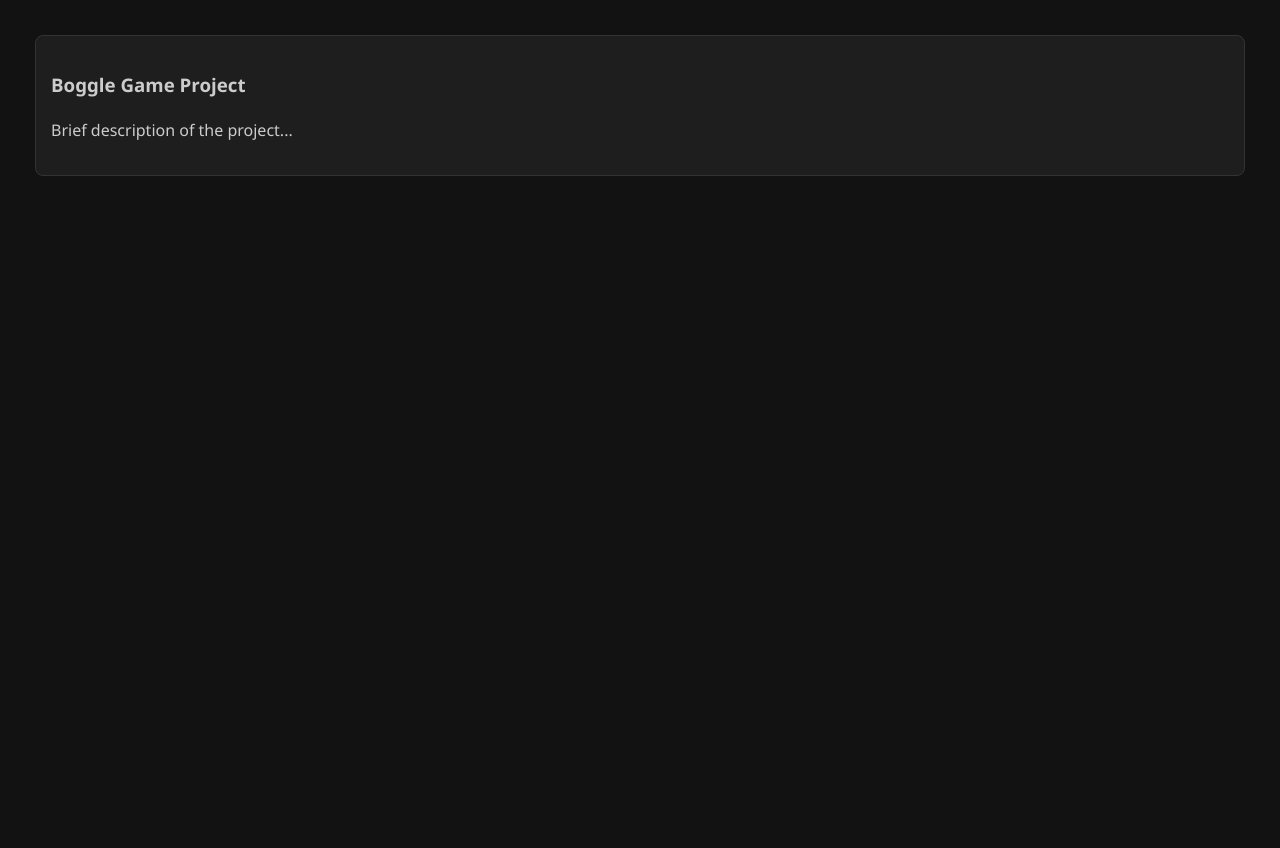
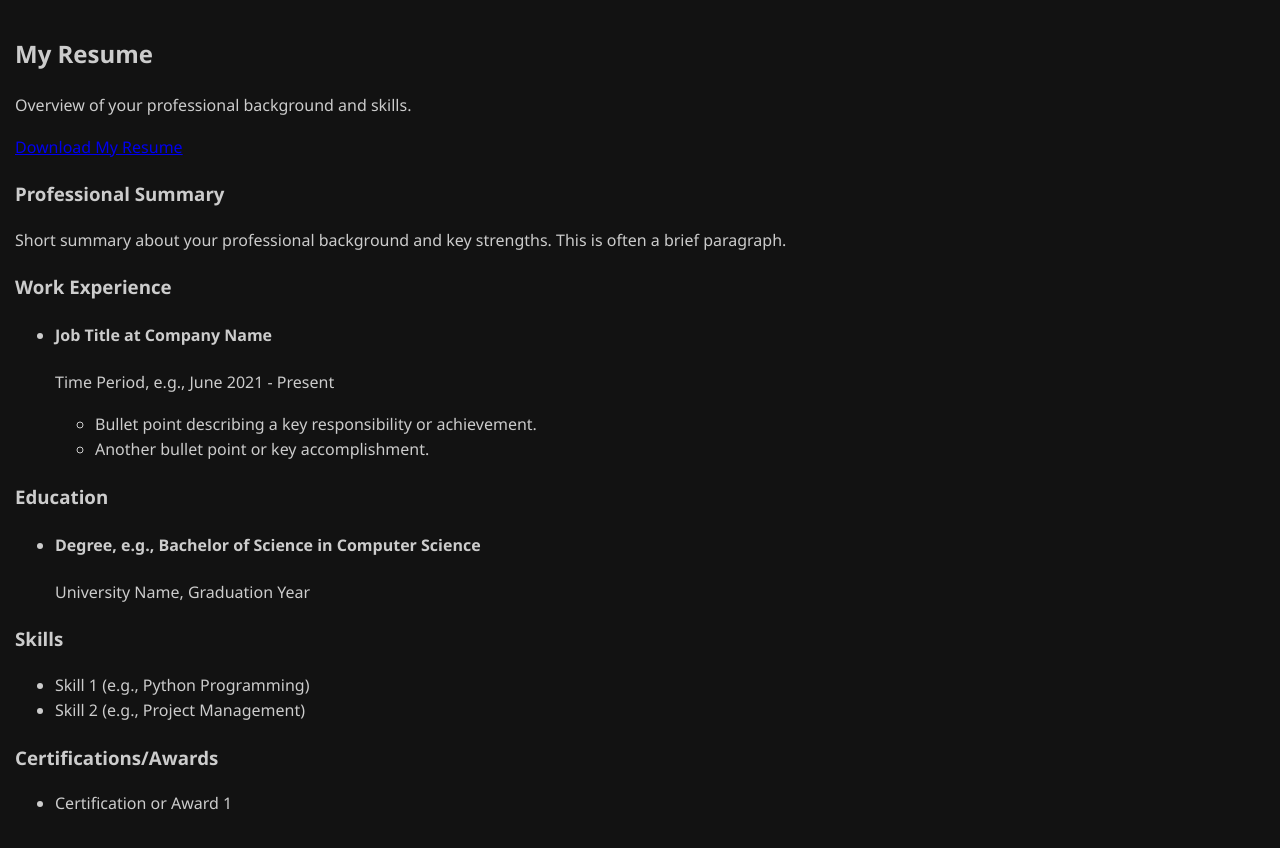
Before and after one commit to R3r3zzed/R3r3zzed.github.io, a plain HTML site: page resume.html in a window 1280 px wide. Before the commit the page ends 800 px from the top, so only its background shows below. Drawn offline with Linux system fonts and the light colour scheme.

Commit message:
Resume
Updated Resume. Html and icnluded resume

```diff
--- a/resume.html
+++ b/resume.html
@@ -8,14 +8,68 @@
 </head>
 <body>
 
-<main>
-    <section class="projects-grid">
-      <!-- Project 1 -->
-      <article class="project-card">
-        <h3>Boggle Game Project</h3>
-        <p>Brief description of the project...</p>
-        <!-- Button or link to the project or GitHub repository -->
-      </article>
-      <!-- Repeat for other projects -->
+  <main>
+    <section id="resume-section">
+      <h2>My Resume</h2>
+      <p>Overview of your professional background and skills.</p>
+      <a href="docs/Sedat Altun Resume.pdf" download>Download My Resume</a>
+
+      <!-- Professional Summary -->
+      <section id="professional-summary">
+        <h3>Professional Summary</h3>
+        <p>Short summary about your professional background and key strengths. This is often a brief paragraph.</p>
+      </section>
+
+      <!-- Work Experience -->
+      <section id="work-experience">
+        <h3>Work Experience</h3>
+        <ul>
+          <!-- Repeat this block for each job -->
+          <li>
+            <h4>Job Title at Company Name</h4>
+            <p>Time Period, e.g., June 2021 - Present</p>
+            <ul>
+              <li>Bullet point describing a key responsibility or achievement.</li>
+              <li>Another bullet point or key accomplishment.</li>
+              <!-- More bullet points as needed -->
+            </ul>
+          </li>
+          <!-- End of Job Block -->
+        </ul>
+      </section>
+
+      <!-- Education -->
+      <section id="education">
+        <h3>Education</h3>
+        <ul>
+          <!-- Repeat this block for each degree -->
+          <li>
+            <h4>Degree, e.g., Bachelor of Science in Computer Science</h4>
+            <p>University Name, Graduation Year</p>
+          </li>
+          <!-- End of Degree Block -->
+        </ul>
+      </section>
+
+      <!-- Skills -->
+      <section id="skills">
+        <h3>Skills</h3>
+        <ul>
+          <li>Skill 1 (e.g., Python Programming)</li>
+          <li>Skill 2 (e.g., Project Management)</li>
+          <!-- Additional skills -->
+        </ul>
+      </section>
+
+      <!-- Certifications or Awards (Optional) -->
+      <section id="certifications-awards">
+        <h3>Certifications/Awards</h3>
+        <ul>
+          <li>Certification or Award 1</li>
+          <!-- Additional certifications or awards -->
+        </ul>
+      </section>
+
+      <!-- Additional Sections as Needed -->
     </section>
   </main>
```
Also changed, not shown: 2 other files.
